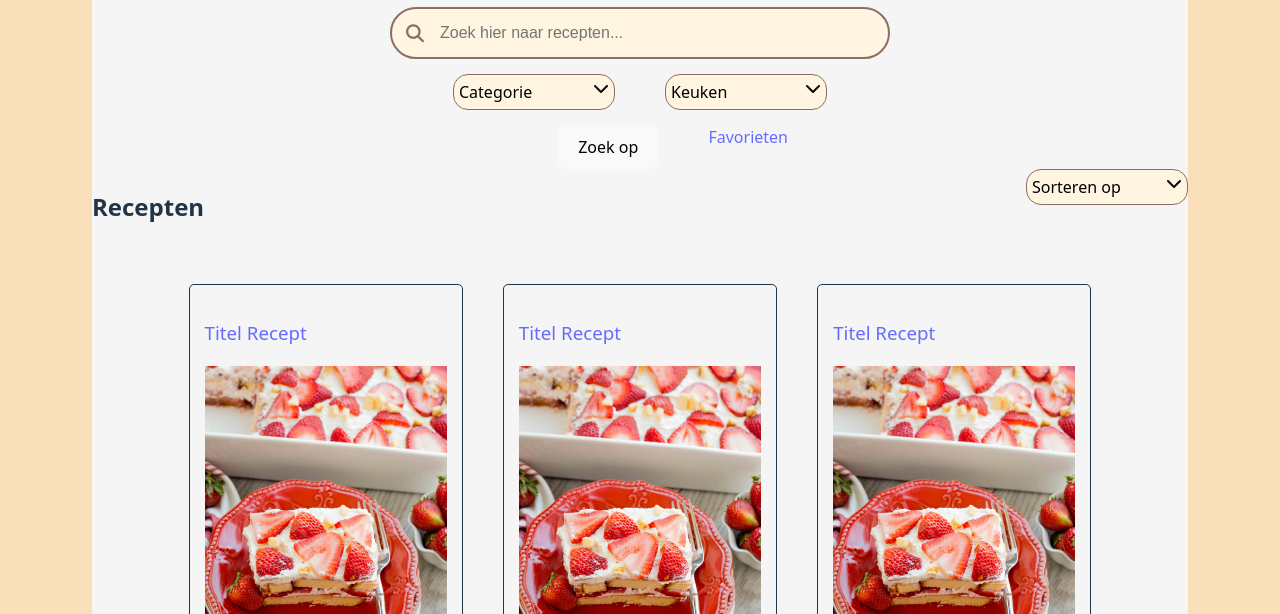
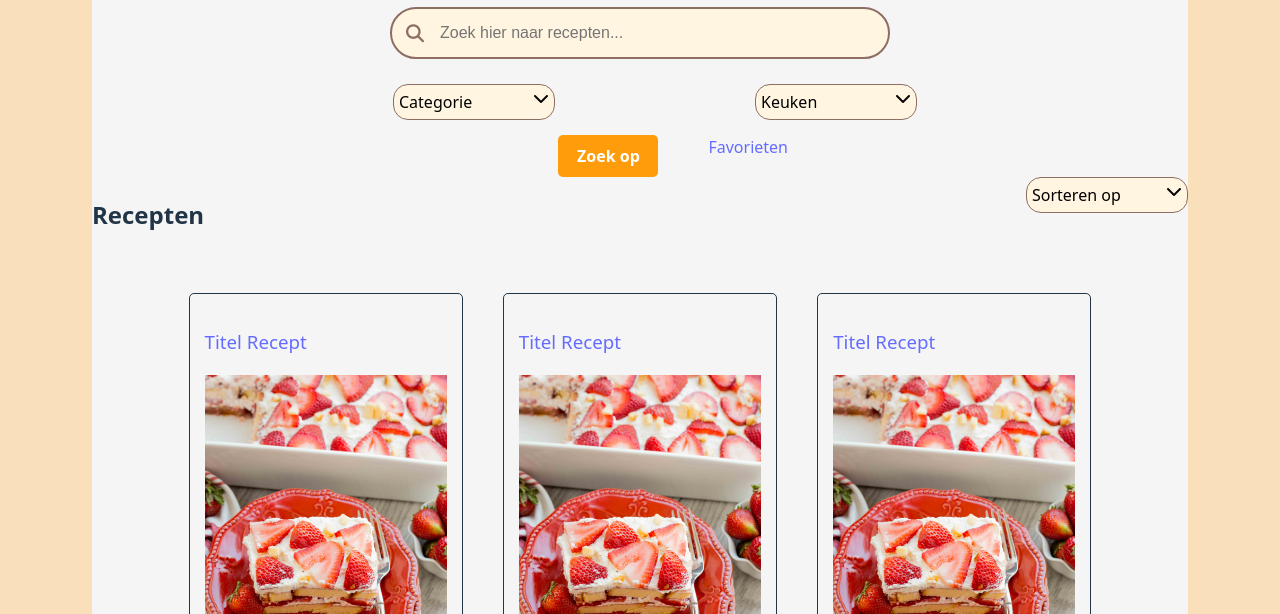
Before and after one commit to digayk/Project-WA, a website built with Vite: page Web App/index.html in a window 1280 px wide. Shown: the part 186-800 px from the top of the page. Built offline with nearby package versions, Linux system fonts and the light colour scheme.

Commit message:
Update layout
Ik wil vandaag HTML en CSS af maken, morgen JS

```diff
--- a/Web App/css/general.css
+++ b/Web App/css/general.css
@@ -17,12 +17,17 @@ h1 {
     justify-content: center;
 }
 
+
 #filter__section {
     display: flex;
     justify-content: center;
-    gap: 50px;
+    width: 100%;
     padding: 15px;
+    margin-top: 10px;
+    gap: 200px;
 }
+
+
 #submitting__section form {
     display: flex;
     justify-content: flex-end;
--- a/Web App/css/index.css
+++ b/Web App/css/index.css
@@ -6,3 +6,4 @@
 @import "grid.css";
 @import "darkmode.css";
 @import "searchbar.css";
+@import "searchbutton.css";
--- /dev/null
+++ b/Web App/css/searchbutton.css
@@ -0,0 +1,15 @@
+#submitting__section form button {
+    border-radius: 5px;
+    padding: 10px;
+    width: 100px;
+    background-color: #ff9c0c;
+    border: none;
+    color: #fff;
+    font-weight: bold;
+    cursor: pointer;
+}
+
+#submitting__section form button:hover {
+    background-color: #FFB74D;
+    font-size: 16px;
+}
```
Also changed, not shown: Web App/index.html (+1 -2 lines).
